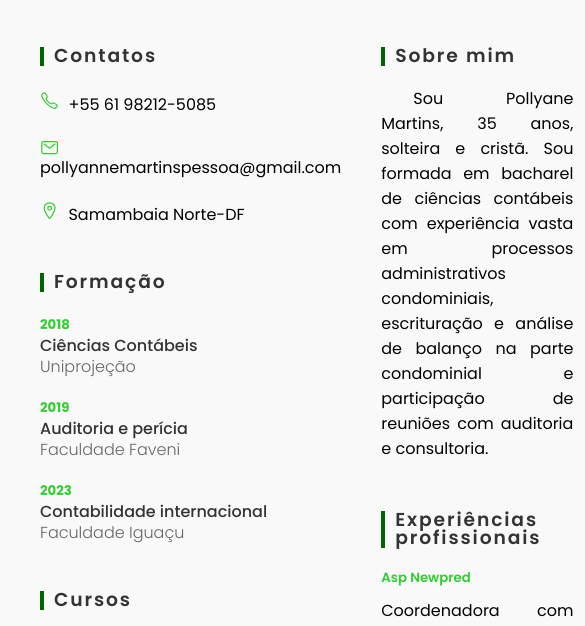
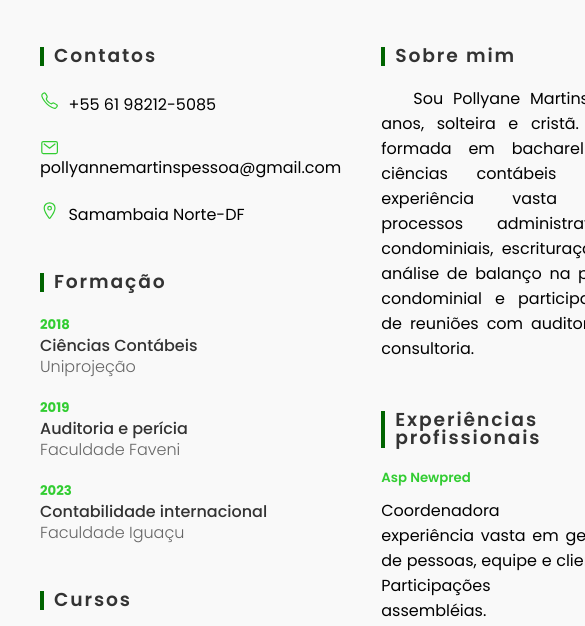
Before and after one commit to PollyanneM/Pollyanne-CV, a plain HTML site: page index.html in a window 390 px wide. Shown: the part 461-1087 px from the top of the page, 585 px wide, since content can reach past the window. Drawn offline with nearby package versions, Linux system fonts and the light colour scheme.

Commit message:
Add files via upload

```diff
--- a/CSS/style.css
+++ b/CSS/style.css
@@ -228,17 +228,9 @@ p{
     text-align: justify;
 }
 
-@media screen and (max-width: 900px){
+@media screen and (max-width: 600px){
     .sobre p{
-    width: 100%;
-    text-indent: 2em;
-    text-align: justify;
-    }
-}
-
-@media screen and (max-width: 500px){
-    .sobre p{
-    width: 120%;
+    width: 150%;
     text-indent: 2em;
     text-align: justify;
     }
@@ -264,34 +256,25 @@ p{
     text-align: justify;
 }
 
-@media screen and (max-width: 900px){
+@media screen and (max-width: 600px){
     .experiencias .box{
     display: flex;
     flex-direction: column;
-    width: 100%;
+    width: 200%;
     text-align: justify;
     }
 }
 
-@media screen and (max-width: 500px){
-    .experiencias .box{
-    display: flex;
-    flex-direction: column;
-    width: 120%;
+@media screen and (max-width: 600px){
+    .experiencias .box .texto p{
+    width: 75%;
     text-align: justify;
     }
 }
 
-@media screen and (max-width: 900px){
+@media screen and (max-width: 600px){
     .habilidades .box{
-    width: 100%;
-    text-align: justify;
-    }
-}
-
-@media screen and (max-width: 500px){
-    .habilidades .box{
-    width: 120%;
+    width: 150%;
     text-align: justify;
     }
 }
```
